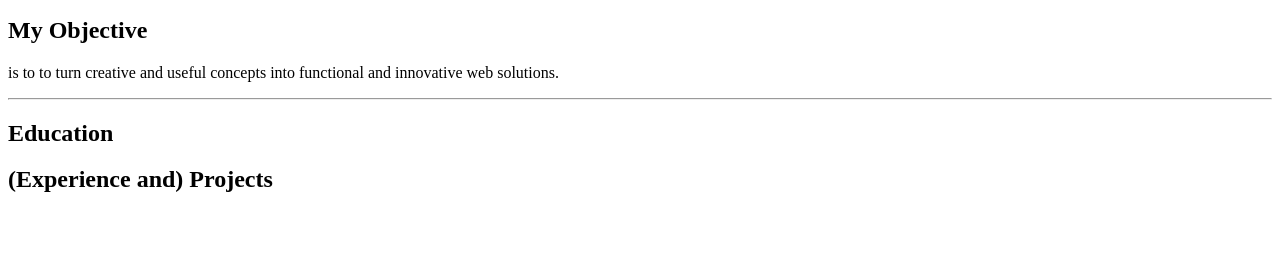
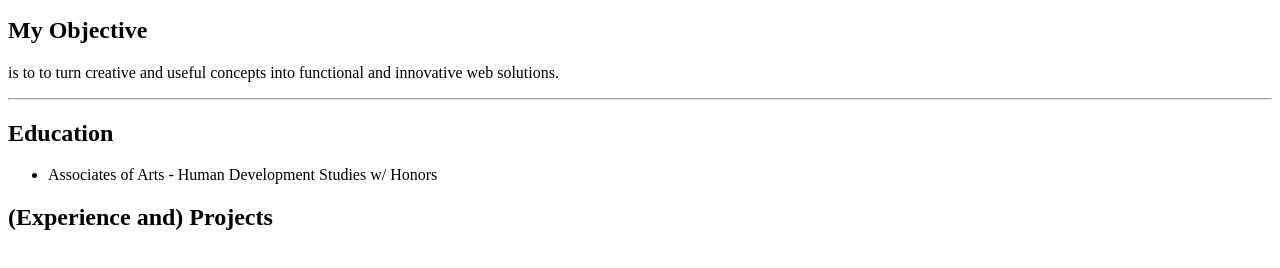
Before and after one commit to Faifie/simply-web-progress, a plain HTML site: page index.html in a window 1280 px wide. Shown: the part 148-416 px from the top of the page. Drawn offline with Linux system fonts and the light colour scheme.

Commit message:
Update index.html

```diff
--- a/index.html
+++ b/index.html
@@ -23,6 +23,9 @@
             <section>
                 <!-- Education -->
                 <h2>Education</h2>
+                    <ul>
+                        <li>Associates of Arts - Human Development Studies w/ Honors</li>
+                    </ul>
                     <!-- Degrees, Schools, Dates -->
                     <!-- UL of degrees -->
             </section>
```
